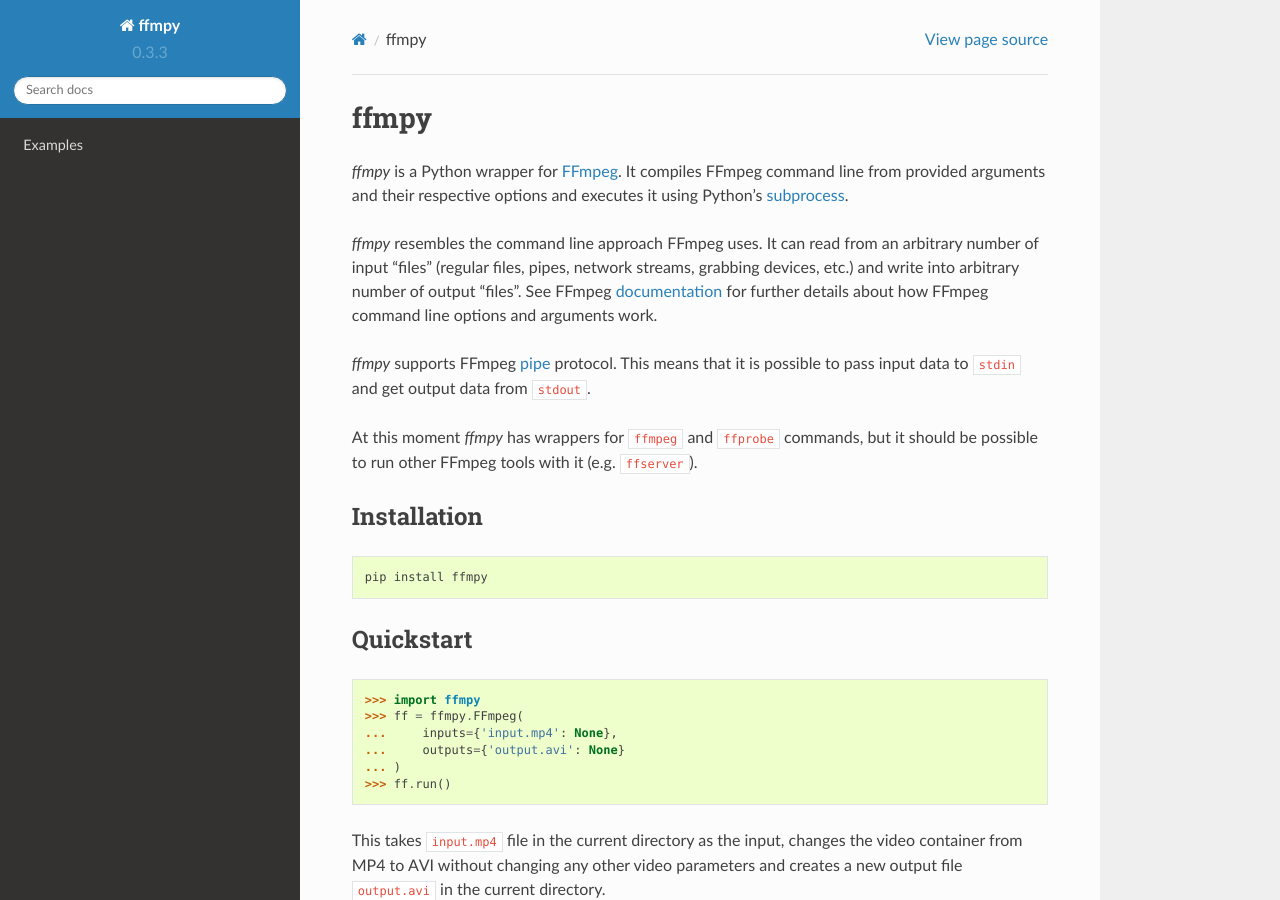
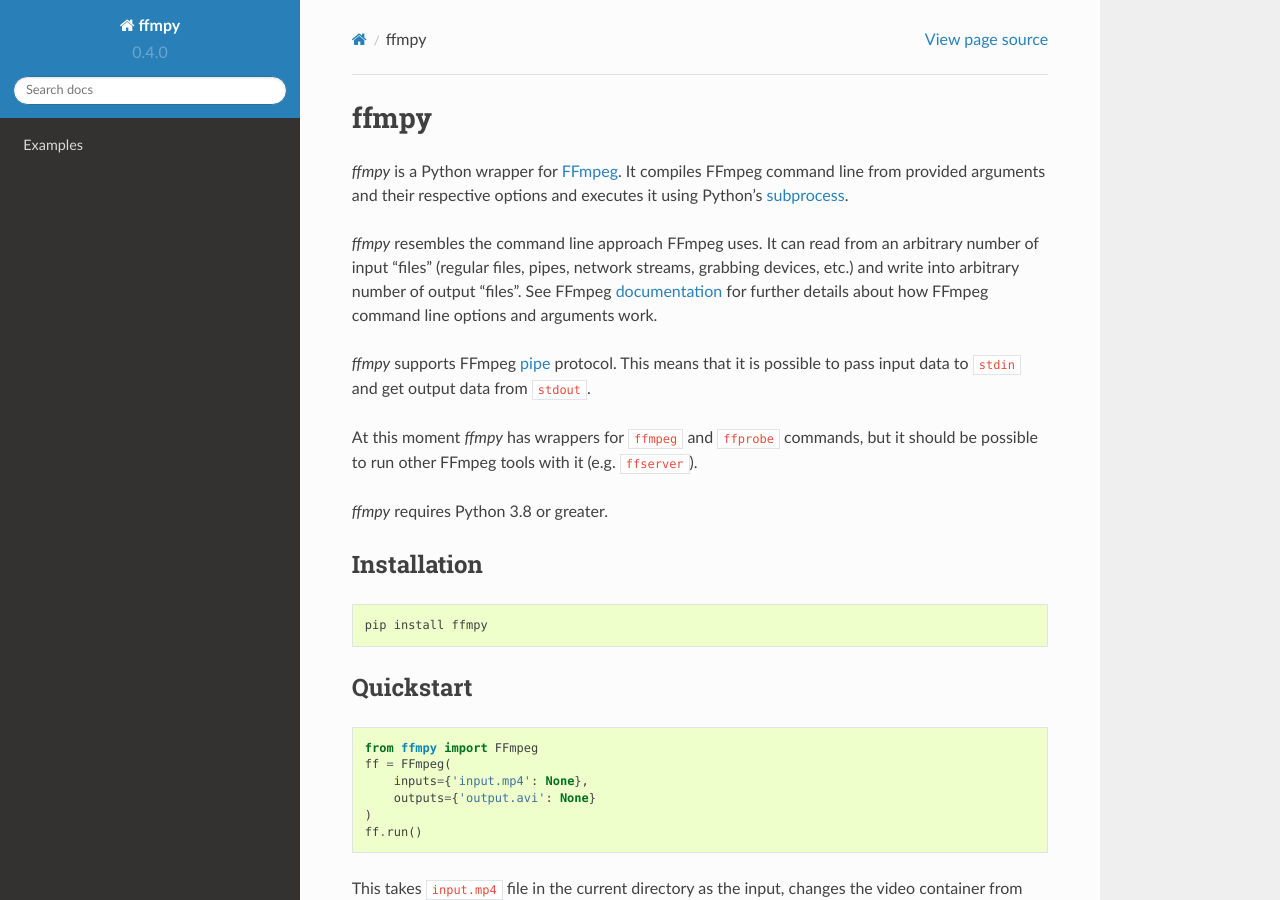
Before and after one commit to Ch00k/ffmpy, a Sphinx documentation site: the page built from docs/index.rst, in a window 1280 px wide and 900 px high. Built offline with Sphinx 7.4.7 and the Read the Docs theme 2.0.0, drawn with Linux system fonts in a browser that asks for light colours; pages that are not in the unit, such as notebooks, are missing from menus.

```diff
--- a/docs/conf.py
+++ b/docs/conf.py
@@ -2,12 +2,7 @@
 # -*- coding: utf-8 -*-
 
 import datetime
-import os
-import sys
 from typing import Dict
-
-sys.path.insert(0, os.path.abspath(".."))  # noqa
-import ffmpy  # noqa
 
 extensions = [
     "sphinx.ext.autodoc",
@@ -22,8 +17,8 @@ project = "ffmpy"
 copyright = f"2015-{datetime.datetime.now().year}, Andrii Yurchuk"
 author = "Andrii Yurchuk"
 
-version = ffmpy.__version__
-release = ffmpy.__version__
+version = "0.4.0"
+release = "0.4.0"
 
 language = "en"
 
--- a/docs/index.rst
+++ b/docs/index.rst
@@ -13,6 +13,8 @@ ffmpy
 
 At this moment *ffmpy* has wrappers for ``ffmpeg`` and ``ffprobe`` commands, but it should be possible to run other FFmpeg tools with it (e.g. ``ffserver``).
 
+*ffmpy* requires Python 3.8 or greater.
+
 Installation
 ------------
 ::
@@ -23,12 +25,12 @@ Quickstart
 ----------
 ::
 
-  >>> import ffmpy
-  >>> ff = ffmpy.FFmpeg(
-  ...     inputs={'input.mp4': None},
-  ...     outputs={'output.avi': None}
-  ... )
-  >>> ff.run()
+  from ffmpy import FFmpeg
+  ff = FFmpeg(
+      inputs={'input.mp4': None},
+      outputs={'output.avi': None}
+  )
+  ff.run()
 
 This takes ``input.mp4`` file in the current directory as the input, changes the video container from MP4 to AVI without changing any other video parameters and creates a new output file ``output.avi`` in the current directory.
 
--- a/ffmpy.py
+++ b/ffmpy.py
@@ -3,8 +3,6 @@ import itertools
 import shlex
 import subprocess
 from typing import IO, Any, List, Mapping, Optional, Sequence, Tuple, Union
-
-__version__ = "0.3.3"
 
 
 class FFmpeg(object):
```
Also changed, not shown: README.rst (+9 -7 lines), 1 other file.
